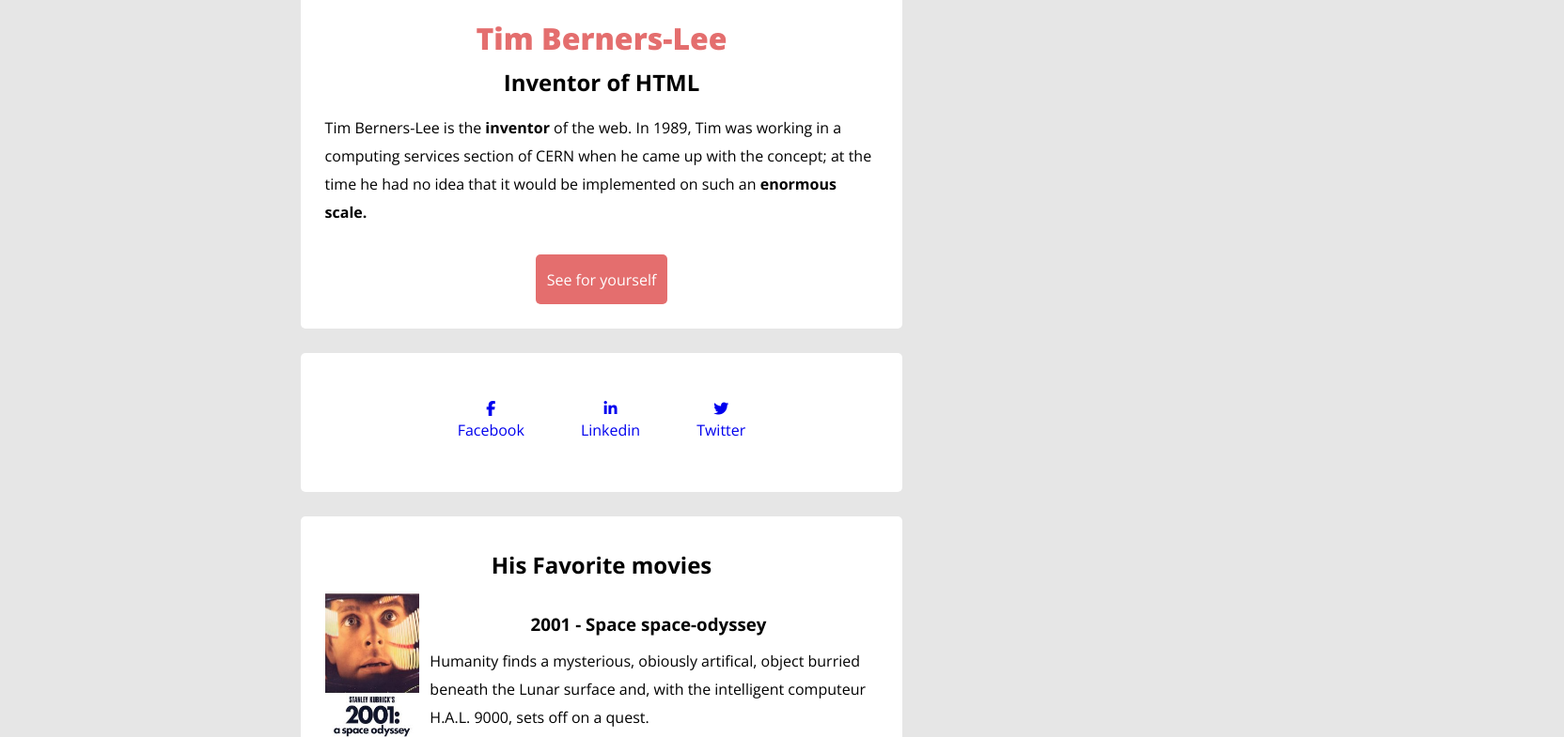
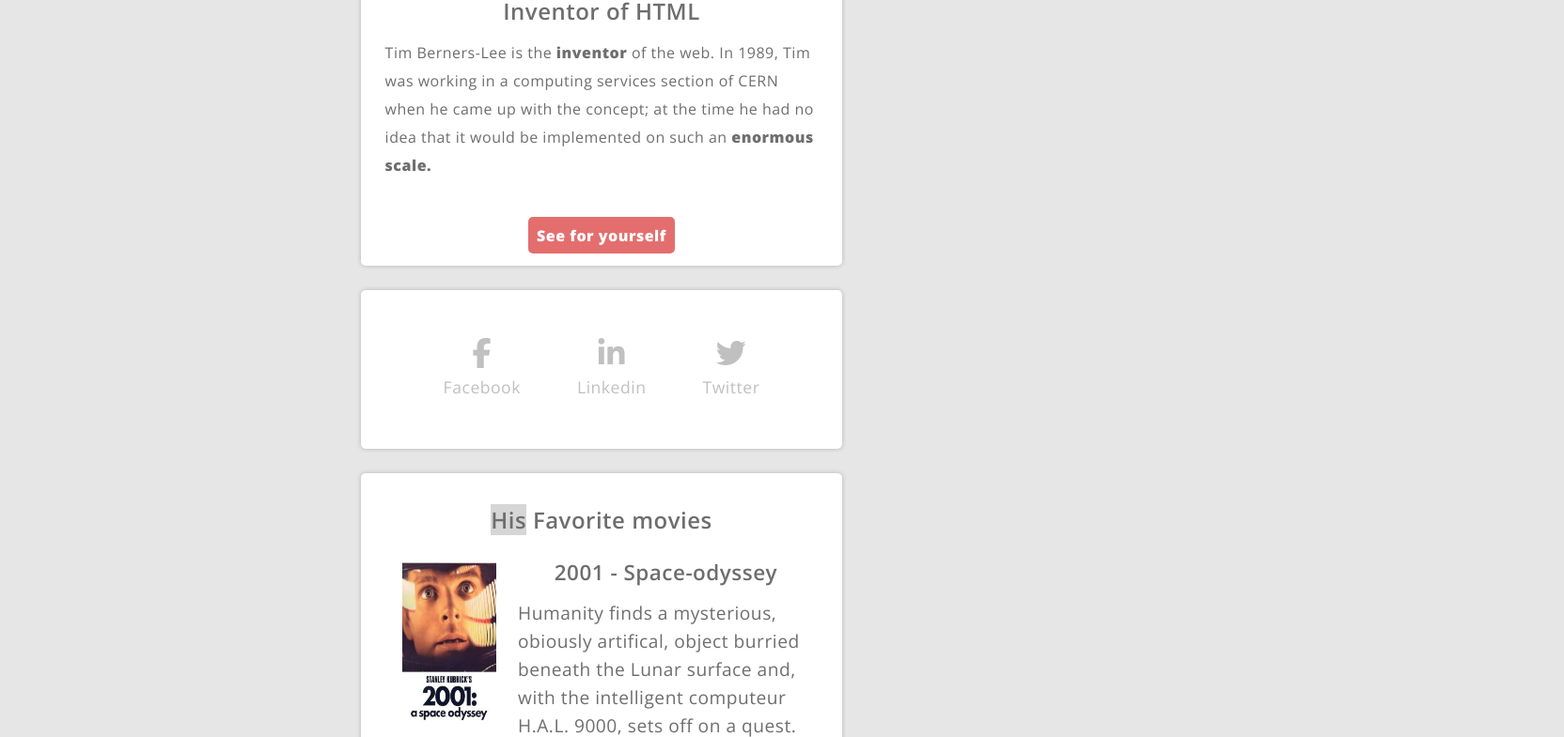
Before and after one commit to becodeorg/hamilton-8-tim-berners-lee-luciemtro, a plain HTML site: page index.html in a window 1280 px wide. Shown: the part 346-1131 px from the top of the page at 94% size, 1664 px wide, since content can reach past the window. Drawn offline with nearby package versions, Linux system fonts and the light colour scheme.

Commit message:
Presque terminé

```diff
--- a/index.html
+++ b/index.html
@@ -22,23 +22,23 @@
     <nav>
         <ul>
             <li>
-                <a href="#"><i class="fa-brands fa-facebook-f"></i>Facebook</a>
+                <a href="#"><p><i class="fa-brands fa-facebook-f"></p></i>Facebook</a>
             </li>
             <li>
-                <a href="#"><i class="fa-brands fa-linkedin-in"></i>Linkedin</a>
+                <a href="#"><p><i class="fa-brands fa-linkedin-in"></p></i>Linkedin</a>
             </li>
             <li>
-                <a href="#"><i class="fa-brands fa-twitter"></i>Twitter</a>
+                <a href="#"><p><i class="fa-brands fa-twitter"></i></p>Twitter</a>
             </li>
         </ul>
     </nav>
     <main>
-        <h2>His Favorite movies</h2>
+        <h2><span>His</span> Favorite movies</h2>
         <section>
             <figure>
                 <img src="images/space_odyssey.jpg" alt="space-odyssey-movie" align="middle">
                 <figcaption>
-                <h3>2001 - Space space-odyssey</h3>
+                <h3>2001 - Space-odyssey</h3>
                 Humanity finds a mysterious, obiously artifical, object burried beneath the Lunar surface and, with the intelligent computeur H.A.L. 9000, sets off on a quest.
                 </figcaption>
             </figure>
--- a/style.css
+++ b/style.css
@@ -6,49 +6,60 @@
     padding: 0;
     line-height: 30px;
     font-family: 'Open Sans', sans-serif;
+    letter-spacing: 0.5px;
+
 }
 body{
     background: #e6e6e6;
     width: 100%;
     height: 100vh;
-    margin: 5% 25%;
+    margin: 5% 30%;
+    color: #6e6e6e;
 }
 header,
 nav,
 main{
     background: white;
-    width: 50%;
+    width: 40%;
     margin-bottom: 2%;
     border-radius: 5px;
+    box-shadow: 0 0 5px rgba(0, 0, 0, 0.219);
 }
-
 header{
     display:flex;
     flex-direction: column;
     align-items: center;
     justify-content: center;
-    padding: 2%;
+    padding: 1% 2%;
 }
 header img{
     border-radius: 50%;
     border: solid 4px #e6e6e6;
     margin-bottom: 30px;
+    width: 180px;
 }
-
 header h1,
 header h2{
     padding-bottom: 3%;
 }
+header h2{
+    font-weight:600;
+}
+h1{
+    color :rgb(228, 110, 110);
+    font-weight: 900;
+}
+strong{
+    font-weight: 900;
+}
 .see-for-self{
-    padding: 2%;
+    padding: 1% 2%;
     background: rgb(228, 110, 110);
     border-radius: 5px;
     text-decoration: none;
     color: white;
-}
-h1{
-    color :rgb(228, 110, 110);
     font-weight: 900;
+    margin-top: 10px;
 }
 nav{
     display: flex;
@@ -64,34 +75,45 @@ ul{
 li{
     margin: 0 30px;
 }
-
 nav a{
     display: flex;
     flex-direction: column;
     justify-content: center;
     align-items: center;
     text-decoration: none;
+    font-weight: 400;
+    color: #c0c0c0;
+    font-size: 1.1rem;
+}
+a p{
+    font-size: 2rem;
+    margin-bottom: 5px;
 }
 main{
     padding: 2%;
 }
-
+span{
+    background-color: #d6d6d6;
+}
 figure{
     display:flex;
-
+    font-size: 1.2rem;
 }
 main h2{
     text-align: center;
     padding: 2%;
+    font-weight: 600;
 }
 figure img{
     width: 100px;
+    margin:4%;
 }
 figure h3{
     text-align: center;
-    padding: 2%;
+    padding: 4%;
+    font-weight: 600;
 }
 figcaption{
-    padding: 2%;
-
+    padding: 1%;
+    font-weight: 300;
 }
```
